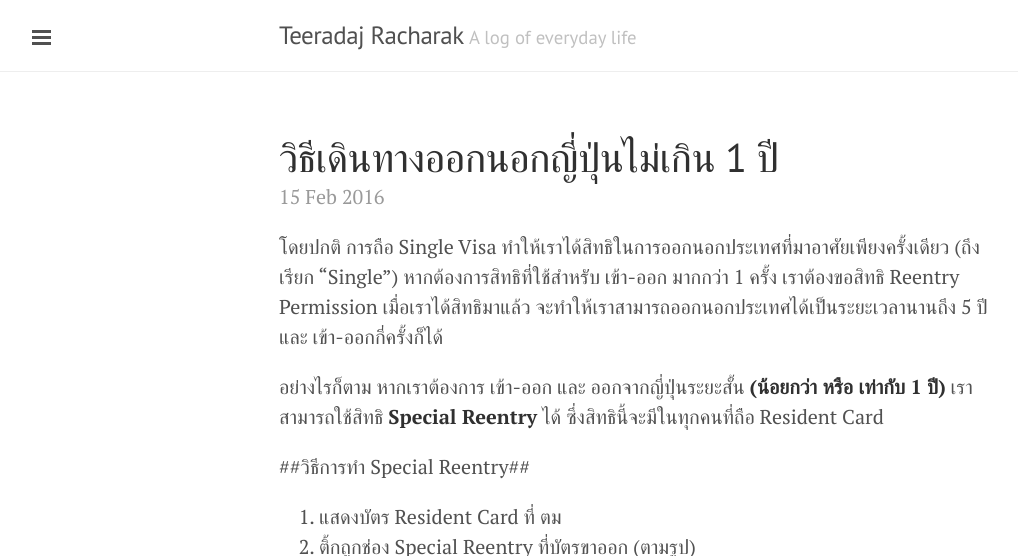
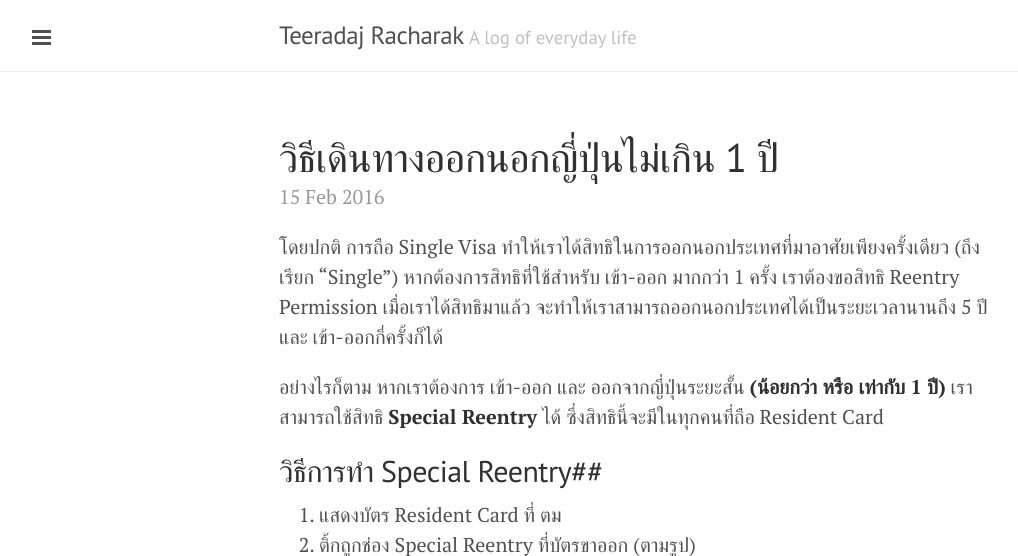
Before and after one commit to xlives/xlives.github.io, a Jekyll site: the page built from _posts/2016-02-15-1.markdown, in a window 1280 px wide and 900 px high, cut to the strip 0-556 px from the top of the window. Shown: the whole strip, without its empty margins (1-1019 px from the left). Built offline with Jekyll 4.4.1, drawn with Linux system fonts in a browser that asks for light colours; part of the change alters nothing that is shown.

Commit message:
Update 2016-02-15-1.markdown

```diff
--- a/_posts/2016-02-15-1.markdown
+++ b/_posts/2016-02-15-1.markdown
@@ -7,11 +7,11 @@ layout: post
 
 อย่างไรก็ตาม หากเราต้องการ เข้า-ออก และ ออกจากญี่ปุ่นระยะสั้น **(น้อยกว่า หรือ เท่ากับ 1 ปี)** เราสามารถใช้สิทธิ **Special Reentry** ได้ ซึ่งสิทธินี้จะมีในทุกคนที่ถือ Resident Card
 
-##วิธีการทำ Special Reentry##
+## วิธีการทำ Special Reentry##
 
 1. แสดงบัตร Resident Card ที่ ตม
 2. ติ้กถูกช่อง Special Reentry ที่บัตรขาออก (ตามรูป)
 
-![alt text](http://www.immi-moj.go.jp/newimmiact_1/en/image/ed_en.jpg "Special Reentry Example"){:.some-css-class style="width: 700px"}
+![alt text](http://www.immi-moj.go.jp/newimmiact_1/en/image/ed_en.jpg "Special Reentry Example"){:.some-css-class style="width: 800px"}
 
 For non-Thai readers, please follow this [link](http://www.immi-moj.go.jp/newimmiact_1/en/point_3-4.html).
```
